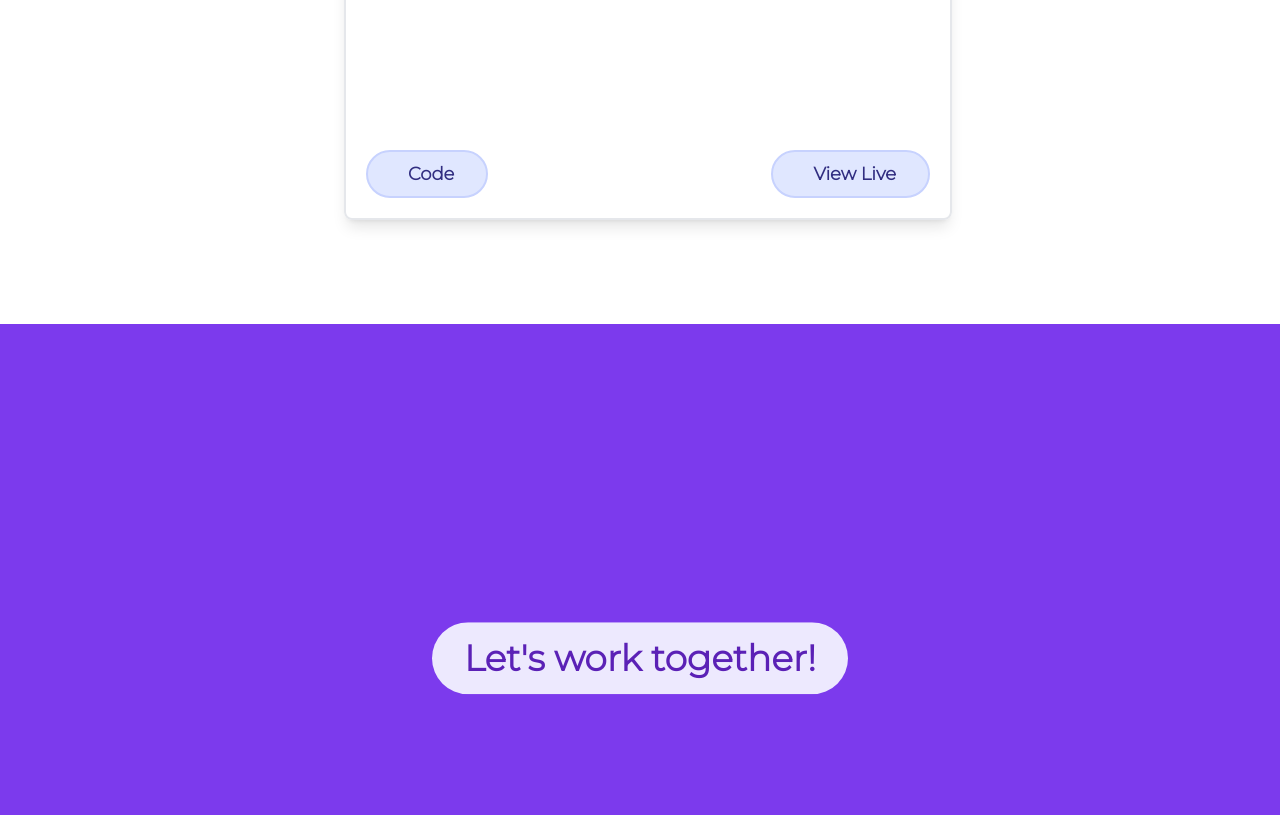
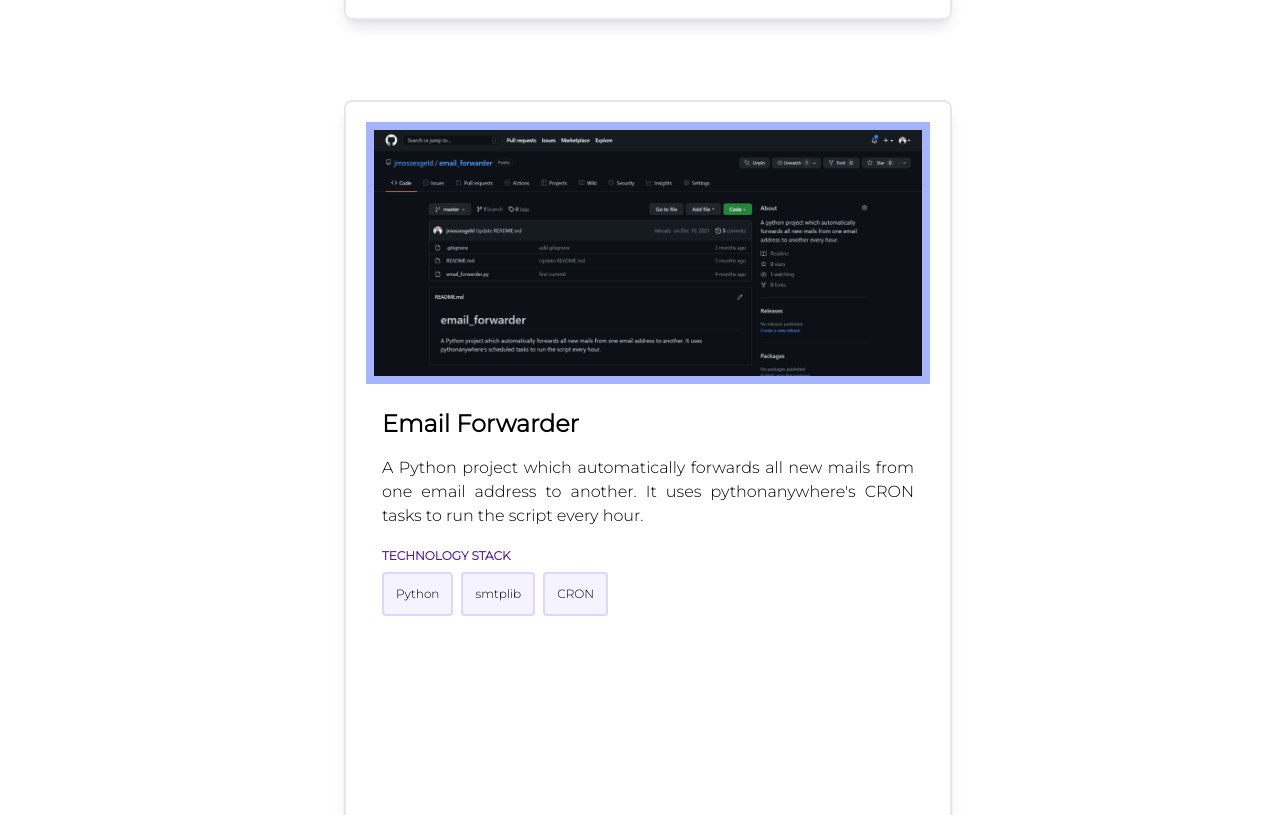
Before and after one commit to jmossesgeld/jmossesgeld-site, a Next.js app: page / in a window 1280 px wide. Shown: the part 5572-6387 px from the top of the page. Built offline with nearby package versions, Linux system fonts and the light colour scheme.

Commit message:
add email forwarder to project list

```diff
--- a/components/project.tsx
+++ b/components/project.tsx
@@ -39,7 +39,7 @@ export default function Project({
     <div
       className={workBox + (inView ? " animate-fade-in" : " opacity-0")}
       ref={ref}
-      style={{ minHeight: "900px", width: "608px" }}
+      style={{ minHeight: "800px", width: "608px" }}
     >
       <div className="relative container border-8 p-2 h-96 border-indigo-300">
         <Image
@@ -51,6 +51,7 @@ export default function Project({
           objectPosition="center top"
         />
       </div>
+      <div className="flex justify-start flex-col h-full">
         <p className={heading}>{title}</p>
         <div className={bodyText}>{description}</div>
         <div className="mx-4 text-xs font-bold text-violet-900 my-1">TECHNOLOGY STACK</div>
@@ -63,9 +64,16 @@ export default function Project({
           <a href={codeLink} target="_blank" rel="noopener noreferrer" className={button}>
             <i className="fab fa-github mr-2 text-indigo-400"></i> Code
           </a>
-        <a href={liveLink} target="_blank" rel="noopener noreferrer" className={button}>
-          <i className="fa-solid fa-desktop mr-2 text-pink-400"></i> View Live
+          <a
+            href={liveLink}
+            target="_blank"
+            rel="noopener noreferrer"
+            className={button + (!liveLink && " hidden")}
+          >
+            <i className="fa-solid fa-desktop mr-2 text-pink-400"></i>
+            View Live
           </a>
+        </div>
       </div>
     </div>
   );
--- a/components/projects.tsx
+++ b/components/projects.tsx
@@ -40,6 +40,14 @@ export default function Projects() {
           liveLink="http://react-typing-speed.herokuapp.com/"
           techUsed={["React.js", "Redux.js", "HTML5", "CSS3", "Javascript", "ES6+"]}
         />
+        <Project
+          src="/images/emailforwarder.gif"
+          title="Email Forwarder"
+          description="A Python project which automatically forwards all new mails from one email address to another. It uses pythonanywhere's CRON tasks to run the script every hour."
+          codeLink="https://github.com/jmossesgeld/email_forwarder"
+          liveLink=""
+          techUsed={["Python", "smtplib", "CRON"]}
+        />
       </div>
     </div>
   );
```
Also changed, not shown: public/images/emailforwarder.gif (added). Lines whose indentation alone changed are shown as unchanged.
